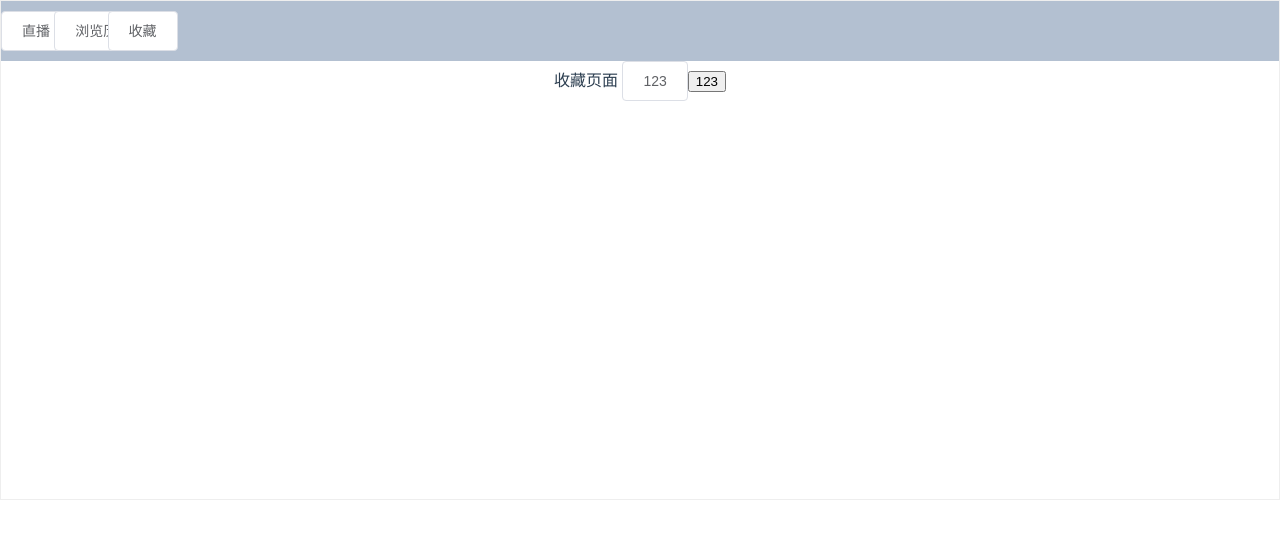
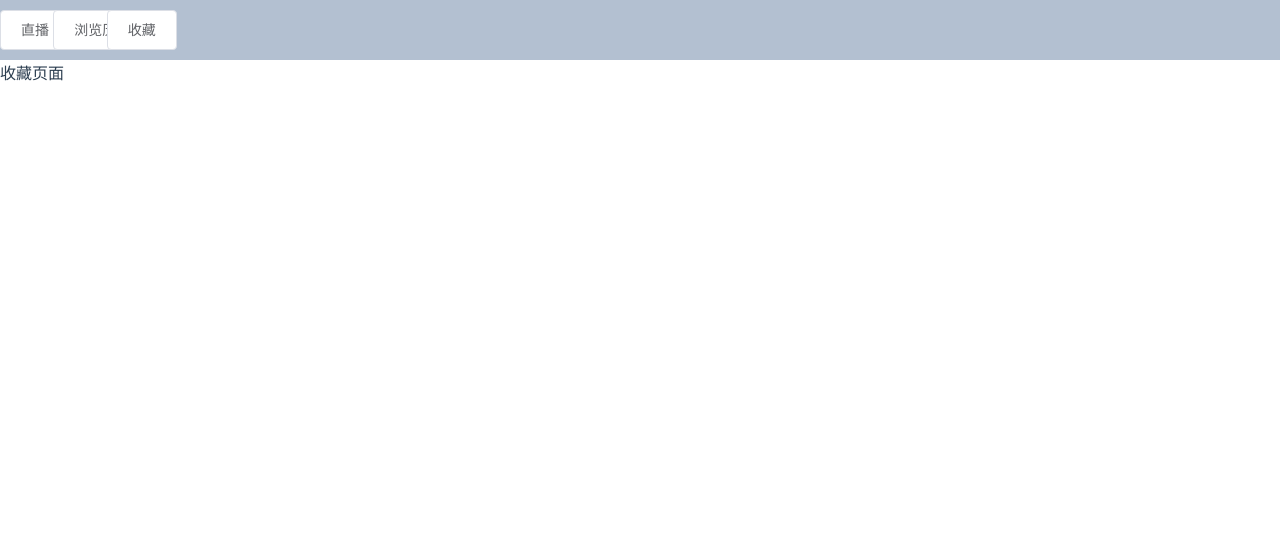
Before and after one commit to IvanZoeng/integrated-live, a Vue app: page /#/collect in a window 1280 px wide. Shown: the top 538 px of the page. Built offline with nearby package versions, Linux system fonts and the light colour scheme.

Commit message:
set topbar fix

```diff
--- a/src/layout/layout.vue
+++ b/src/layout/layout.vue
@@ -1,15 +1,17 @@
 <template>
-  <el-container style="height: 500px; border: 1px solid #eee">
+  <el-container>
     <el-header>
       <the-top-bar></the-top-bar>
     </el-header>
+    <el-container class="container">
       <router-view></router-view>
+    </el-container>
   </el-container>
 </template>
 
 
 <script>
-import TheTopBar from '../page/TheTopBar'
+import TheTopBar from "../page/TheTopBar";
 export default {
   components: {
     TheTopBar
@@ -22,13 +24,14 @@ export default {
   background-color: #b3c0d1;
   color: #333;
   line-height: 60px;
+  padding: 0px;
+  position: fixed;
+  width: 100%;
+  z-index: 10000;
 }
 
-.el-aside {
-  color: #333;
-}
-
-.el-header {
-    padding: 0px;
+.container {
+  position: absolute;
+  top: 60px;
 }
 </style>
--- a/src/page/CollectPage.vue
+++ b/src/page/CollectPage.vue
@@ -1,8 +1,6 @@
 <template>
   <div>
     收藏页面
-    <el-button>123</el-button>
-    <button>123</button>
   </div>
 </template>
 
--- a/src/page/TheTopBar.vue
+++ b/src/page/TheTopBar.vue
@@ -24,6 +24,8 @@ export default {};
 
 <style scoped>
 .el-row {
-    text-align: left
+    text-align: left;
+    height: 60px;
+    width: 100%;
 }
 </style>
```
Lines whose indentation alone changed are shown as unchanged.
